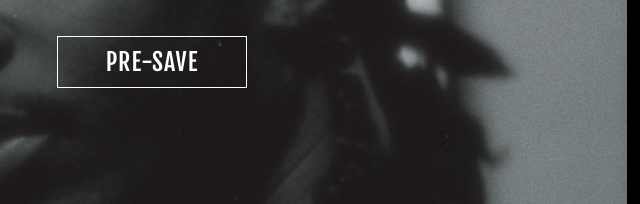
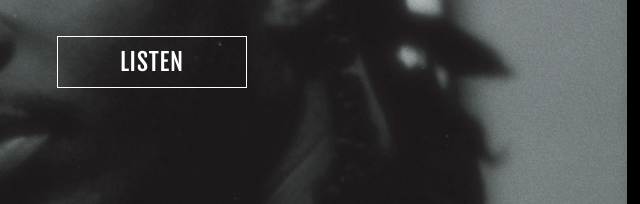
Before and after one commit to gitmohamed/smoothdontmiss_pub, a website: page index.html in a window 1280 px wide. Shown: the part 347-551 px from the top of the page, 488-1128 px from the left. Drawn offline with nearby package versions, Linux system fonts and the light colour scheme.

Commit message:
Spun the bottle drop released

```diff
--- a/index.html
+++ b/index.html
@@ -4,7 +4,7 @@
     <meta charset="UTF-8">
     <meta name="viewport" content="width=device-width, initial-scale=1.0" />
     <meta name="description" content="">
-    <title>Spun The Bottle - Pre-save</title>
+    <title>Spun The Bottle - Listen Now</title>
     <link rel="shortcut icon" type="image/jpg" href="favicon.ico"/>
     <link href="https://fonts.googleapis.com/css?family=Montserrat|Fjalla+One:400,700" rel="stylesheet">
     <link rel="stylesheet" href="./dist/js/owl-carousel/owl.carousel.css">
@@ -47,7 +47,7 @@
         <div class="action">
             <h1 class="">Spun The Bottle</h1><br>
             <!-- <small>Produced by Smooth, Tk Kayembe, Sean Turk &amp; Julian Miller</small><br> -->
-            <h2 class=" btn"><a target="_blank" href="https://distrokid.com/hyperfollow/smooth14/spun-the-bottle">Pre-save</a></h2>
+            <h2 class=" btn"><a target="_blank" href="https://distrokid.com/hyperfollow/smooth14/spun-the-bottle">Listen</a></h2>
         </div>
         <div class="platforms">
             <ul>
```
